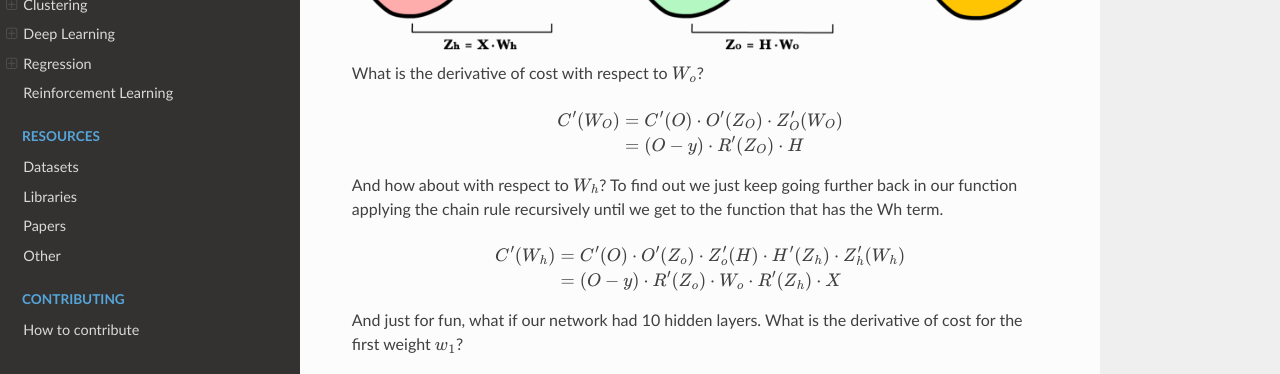
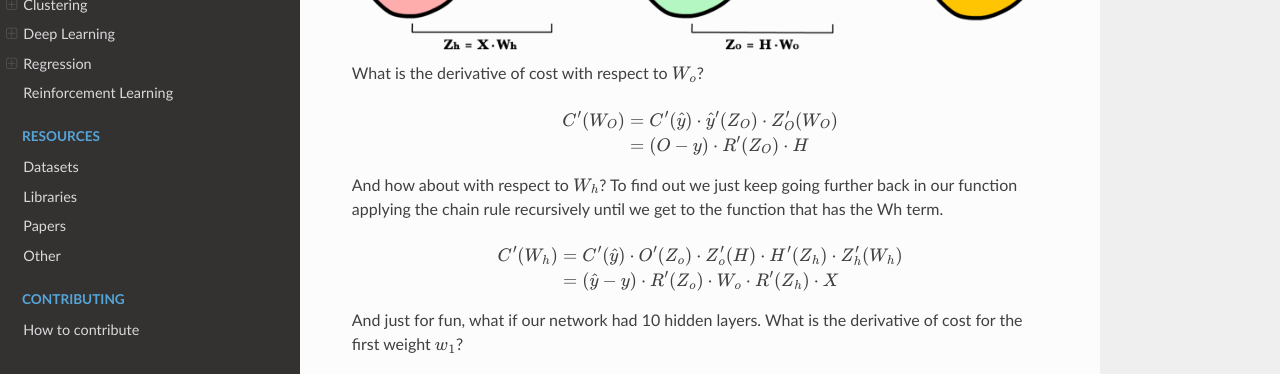
Before and after one commit to bfortuner/ml-glossary, a Sphinx documentation site: the page built from docs/backpropagation.rst, in a window 1280 px wide and 900 px high, scrolled down 1245 px. Shown: the part 523-897 px from the top of the window. Built offline with Sphinx 7.4.7 and the Read the Docs theme 2.0.0, drawn with Linux system fonts in a browser that asks for light colours; some of the changed text lies outside the part shown.

Commit message:
changed O for output to yhat

```diff
--- a/docs/backpropagation.rst
+++ b/docs/backpropagation.rst
@@ -53,7 +53,7 @@ Using the chain rule we can easily find the derivative of Cost with respect to w
 .. math::
 
   C'(W) &= C'(R) \cdot R'(Z) \cdot Z'(W) \\
-        &= (\hat y -y) \cdot R'(Z) \cdot X
+        &= (\hat{y} -y) \cdot R'(Z) \cdot X
 
 Now that we have an equation to calculate the derivative of cost with respect to any weight, let's go back to our toy neural network example above
 
@@ -64,15 +64,15 @@ What is the derivative of cost with respect to :math:`W_o`?
 
 .. math::
 
-  C'(W_O) &= C'(O) \cdot O'(Z_O) \cdot Z_O'(W_O) \\
+  C'(W_O) &= C'(\hat{y}) \cdot \hat{y}'(Z_O) \cdot Z_O'(W_O) \\
           &= (O - y) \cdot R'(Z_O) \cdot H
 
 And how about with respect to :math:`W_h`? To find out we just keep going further back in our function applying the chain rule recursively until we get to the function that has the Wh term.
 
 .. math::
 
-  C'(W_h) &= C'(O) \cdot O'(Z_o) \cdot Z_o'(H) \cdot H'(Z_h) \cdot Z_h'(W_h) \\
-          &= (O - y) \cdot R'(Z_o) \cdot W_o \cdot R'(Z_h) \cdot X
+  C'(W_h) &= C'(\hat{y}) \cdot O'(Z_o) \cdot Z_o'(H) \cdot H'(Z_h) \cdot Z_h'(W_h) \\
+          &= (\hat{y} - y) \cdot R'(Z_o) \cdot W_o \cdot R'(Z_h) \cdot X
 
 And just for fun, what if our network had 10 hidden layers. What is the derivative of cost for the first weight :math:`w_1`?
 
@@ -110,13 +110,13 @@ To calculate output layer error we need to find the derivative of cost with resp
 
 .. math::
 
-  C'(Z_o) = (O - y) \cdot R'(Z_o)
+  C'(Z_o) = (\hat{y} - y) \cdot R'(Z_o)
 
-To simplify notation, ml practitioners typically replace the :math:`(O-y) * R'(Zo)` sequence with the term :math:`E_o`. So our formula for output layer error equals:
+To simplify notation, ml practitioners typically replace the :math:`(\hat{y}-y) * R'(Zo)` sequence with the term :math:`E_o`. So our formula for output layer error equals:
 
 .. math::
 
-  E_o = (O - y) \cdot R'(Z_o)
+  E_o = (\hat{y} - y) \cdot R'(Z_o)
 
 .. rubric:: Hidden layer error
 
@@ -124,7 +124,7 @@ To calculate hidden layer error we need to find the derivative of cost with resp
 
 .. math::
 
-  C'(Z_h) = (O - y) \cdot R'(Z_o) \cdot W_o \cdot R'(Z_h)
+  C'(Z_h) = (\hat{y} - y) \cdot R'(Z_o) \cdot W_o \cdot R'(Z_h)
 
 Next we can swap in the :math:`E_o` term above to avoid duplication and create a new simplified equation for Hidden layer error:
 
@@ -140,7 +140,7 @@ Let’s return to our formula for the derivative of cost with respect to the out
 
 .. math::
 
-  C'(W_O) = (O - y) \cdot R'(Z_O) \cdot H
+  C'(W_O) = (\hat{y} - y) \cdot R'(Z_O) \cdot H
 
 We know we can replace the first part with our equation for output layer error :math:`E_h`. H represents the hidden layer activation.
 
```
